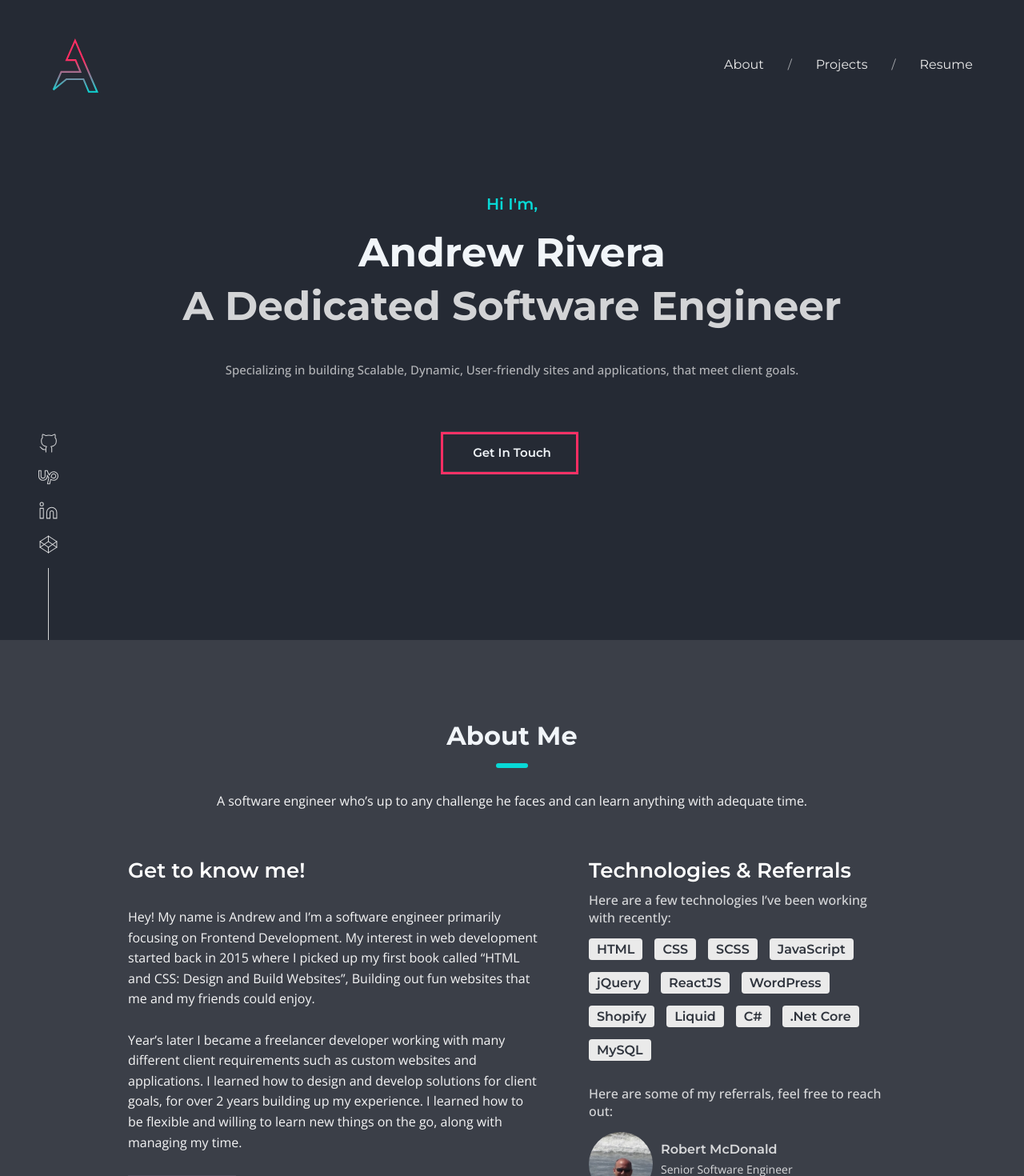
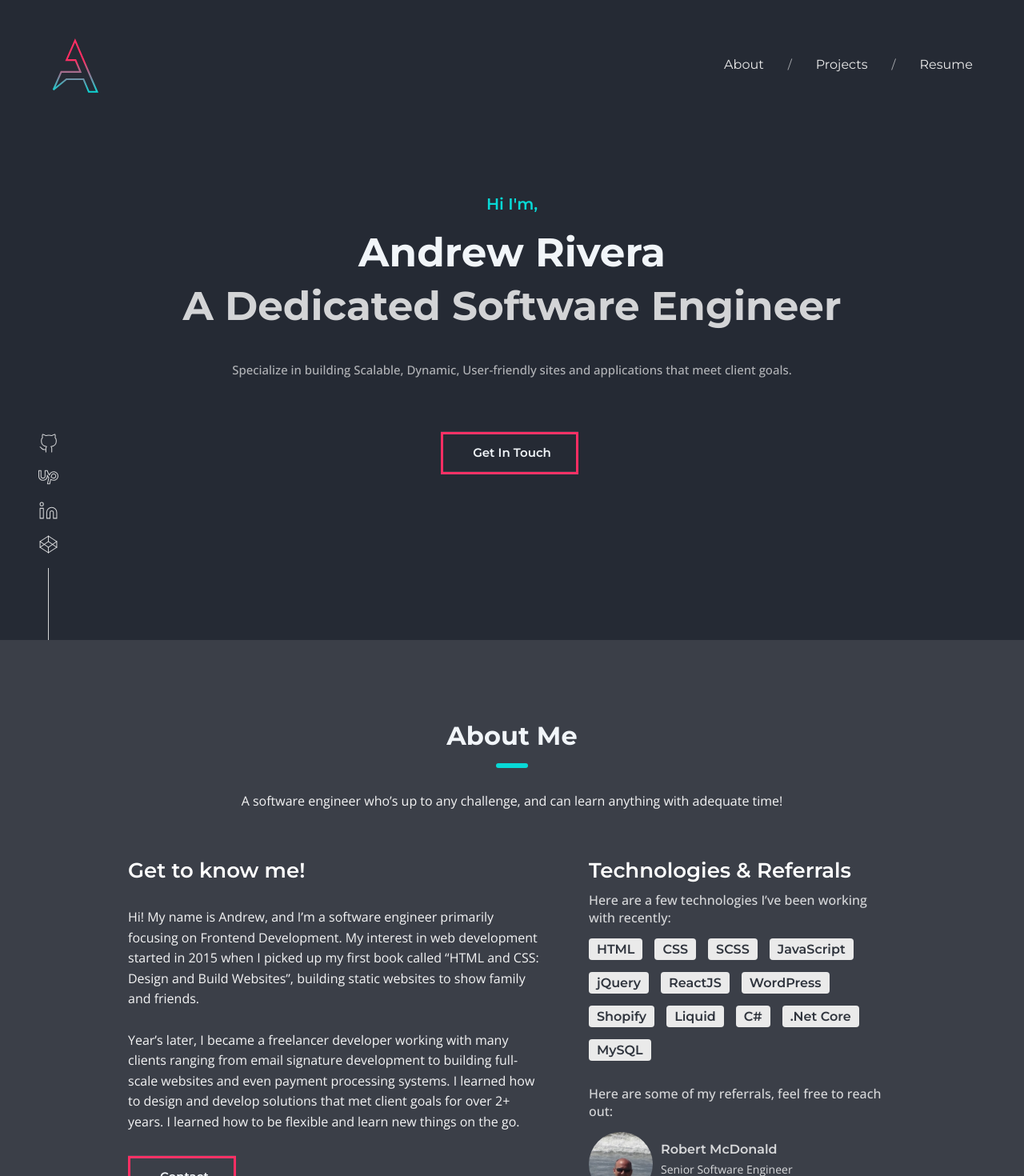
Before and after one commit to onthegocode/portfolio, a React (Create React App) app: page / in a window 1280 px wide. Shown: the top 1470 px of the page at 80% size. Built offline with nearby package versions, Linux system fonts and the light colour scheme.

Commit message:
Add files via upload

```diff
--- a/src/components/Header/MainHeader/MainHeader.js
+++ b/src/components/Header/MainHeader/MainHeader.js
@@ -10,8 +10,8 @@ const MainHeader = () => {
 				<h1 className={styles.name}>Andrew Rivera</h1>
 				<h2 className={styles.title}>A Dedicated Software Engineer</h2>
 				<p className={styles.text}>
-					Specializing in building Scalable, Dynamic, User-friendly sites and
-					applications, that meet client goals.
+					Specialize in building Scalable, Dynamic, User-friendly sites and
+					applications that meet client goals.
 				</p>
 			</div>
 
--- a/src/components/MainContent/About/About.js
+++ b/src/components/MainContent/About/About.js
@@ -21,7 +21,7 @@ const About = () => {
 			<div>
 				<Headers
 					title="About Me"
-					text="A software engineer who’s up to any challenge he faces and can learn anything with adequate time."
+					text="A software engineer who’s up to any challenge, and can learn anything with adequate time!"
 					color="blueU"
 				/>
 				<AboutMain func={modalHandler} setContent={setContent} />
@@ -44,7 +44,7 @@ const About = () => {
 							onClose={modalHandler}
 							h2="Cindy Johnson"
 							headContent="Vice President at Threaded Marketing Group"
-							text="I listen carefully and learn the intricacies of your business to craft a full-circle strategy that is purposeful, functional, and audience-specific. 22+ years of B2B, B2C, and non-profit marketing and communications experience, Built brands both from the ground up and rebranded existing ones, Experience in all facets of digital marketing, with expertise in marketing strategy, brand management, email marketing, pay-per-click advertising, and search engine optimization"
+							text="I listen carefully and learn the intricacies of your business to craft a full-circle strategy that is purposeful, functional, and audience-specific. 22+ years of B2B, B2C, and non-profit marketing and communications experience, Built brands both from the ground up and rebranded existing ones, Experience in all facets of digital marketing, with expertise in marketing strategy, brand management, email marketing, pay-per-click advertising, and search engine optimization."
 							img={Cindy}
 							alt="Cindy Johnson"
 							link="https://www.linkedin.com/in/cindy-johnson-6217156/"
--- a/src/components/MainContent/About/AboutKnowme.js
+++ b/src/components/MainContent/About/AboutKnowme.js
@@ -6,21 +6,21 @@ const AboutKnowme = () => {
 		<div className={styles.aboutKnowMe}>
 			<h3 className={styles["aboutKnowMe-h3"]}>Get to know me!</h3>
 			<p className={styles["aboutKnowMe-p"]}>
-				Hey! My name is Andrew and I’m a software engineer primarily focusing on
-				Frontend Development. My interest in web development started back in
-				2015 where I picked up my first book called “HTML and CSS: Design and
-				Build Websites”, Building out fun websites that me and my friends could
-				enjoy. <br />
+				Hi! My name is Andrew, and I’m a software engineer primarily focusing on
+				Frontend Development. My interest in web development started in 2015
+				when I picked up my first book called “HTML and CSS: Design and Build
+				Websites”, building static websites to show family and friends.
 				<br />
-				Year’s later I became a freelancer developer working with many different
-				client requirements such as custom websites and applications. I learned
-				how to design and develop solutions for client goals, for over 2 years
-				building up my experience. I learned how to be flexible and willing to
-				learn new things on the go, along with managing my time.
+				<br />
+				Year’s later, I became a freelancer developer working with many clients
+				ranging from email signature development to building full-scale websites
+				and even payment processing systems. I learned how to design and develop
+				solutions that met client goals for over 2+ years. I learned how to be
+				flexible and learn new things on the go.
 			</p>
 			<MainBtn
 				text="Contact"
-				link="#GetInTouch"
+				link="mailto:andrew@onthegocode.com"
 				btn1Color="btn1ColorRed"
 				btn2Color="btn1ColorBlue"
 			/>
--- a/src/components/MainContent/Contact/Contact.js
+++ b/src/components/MainContent/Contact/Contact.js
@@ -10,7 +10,7 @@ const Contact = () => {
 			<div>
 				<Headers
 					title="Get In Touch"
-					text="Looking to onboard a web developer or need a freelance job done? Feel free to reach out even if its just to say hello, I’ll try my best to get back to you!"
+					text="Looking to onboard a web developer or need a freelance job done? Feel free to reach out even if its just to say hello, I’ll make sure to get back to you!"
 					color="blueU"
 				/>
 				<section>
```
Also changed, not shown: src/components/MainContent/Projects/Projects.js (+15 -13 lines).
